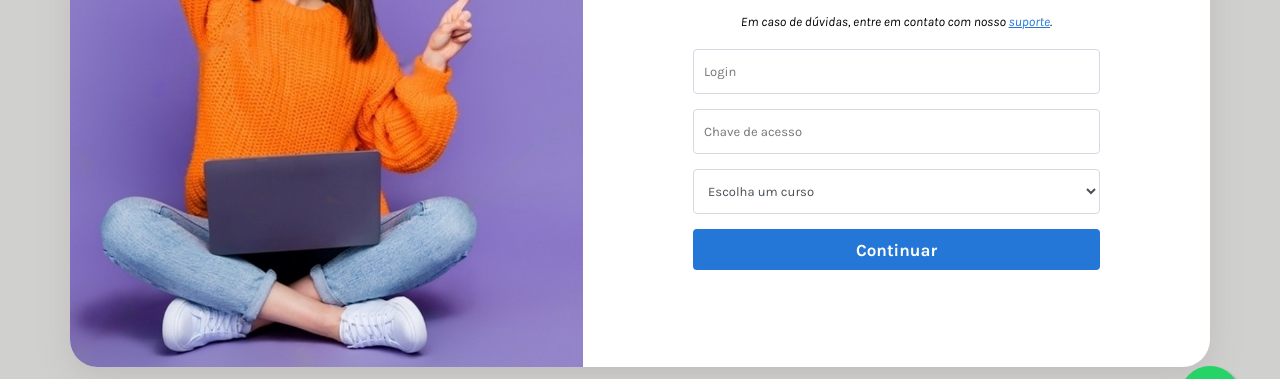
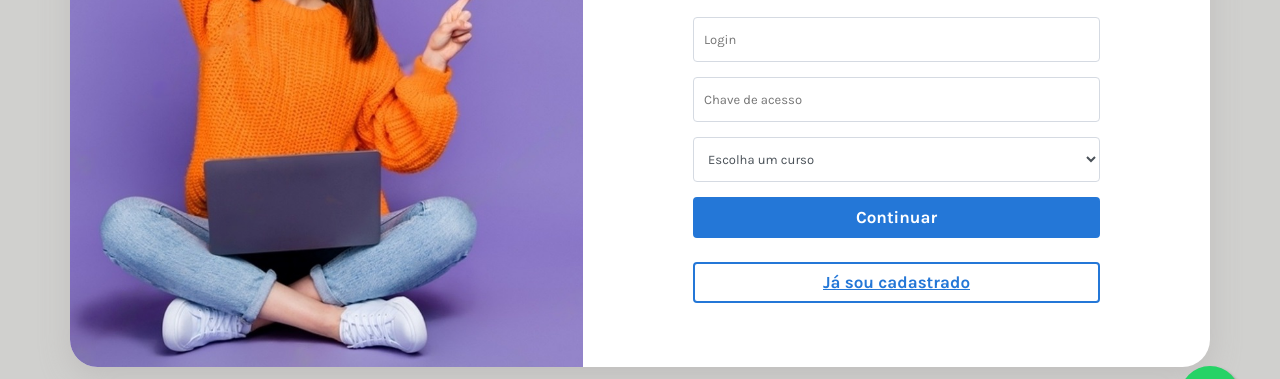
Before and after one commit to iurijunio/vercel-node-api, a website: page public/index.html in a window 1280 px wide. Shown: the part 334-713 px from the top of the page. Drawn offline with Linux system fonts and the light colour scheme; files that its build step writes are made by us from their sources; no server answers; files whose address does not match are found by name.

Commit message:
Update index.html

```diff
--- a/public/index.html
+++ b/public/index.html
@@ -44,6 +44,10 @@
               </div>
             </div>
 
+            <div class="buttons-container">
+              <a class="btn-outline" href="https://videoead.com/nuclemig/metodo/login.php">Já sou cadastrado</a>
+            </div>
+
             <!-- Exibição do resultado -->
           </form>
           <div id="result"></div>
```
